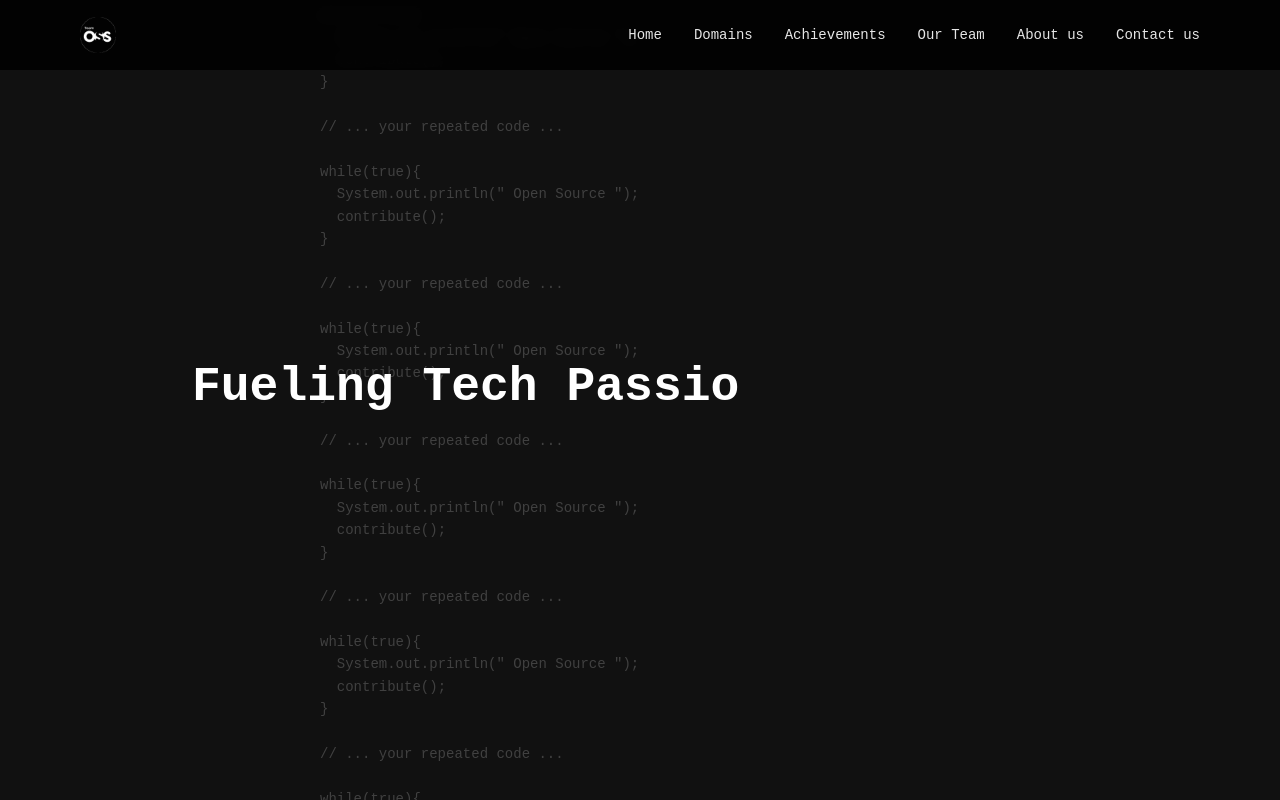
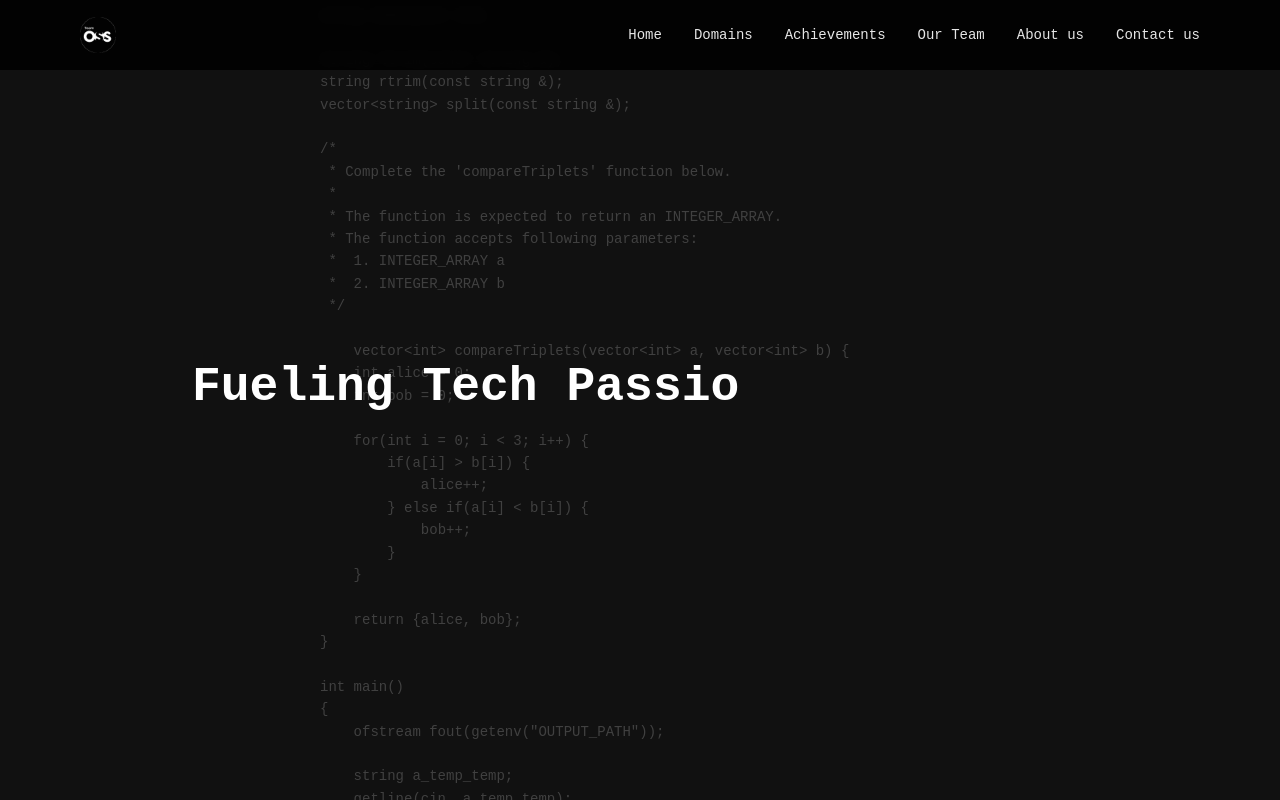
Before and after one commit to pratyush07-hub/osswebsite26, a React (Vite) app in the folder React-practice/: page / in a window 1280 px wide. Built offline with nearby package versions, Linux system fonts and the light colour scheme.

Commit message:
Added background code

```diff
--- a/React-practice/src/components/Hero.jsx
+++ b/React-practice/src/components/Hero.jsx
@@ -48,7 +48,122 @@ while(true){
   contribute();
 }
 
-// ... your repeated code ...
+#include <bits/stdc++.h>
+
+using namespace std;
+
+string ltrim(const string &);
+string rtrim(const string &);
+vector<string> split(const string &);
+
+/*
+ * Complete the 'compareTriplets' function below.
+ *
+ * The function is expected to return an INTEGER_ARRAY.
+ * The function accepts following parameters:
+ *  1. INTEGER_ARRAY a
+ *  2. INTEGER_ARRAY b
+ */
+
+    vector<int> compareTriplets(vector<int> a, vector<int> b) {
+    int alice = 0;
+    int bob = 0;
+
+    for(int i = 0; i < 3; i++) {
+        if(a[i] > b[i]) {
+            alice++;
+        } else if(a[i] < b[i]) {
+            bob++;
+        }
+    }
+
+    return {alice, bob};
+}
+
+int main()
+{
+    ofstream fout(getenv("OUTPUT_PATH"));
+
+    string a_temp_temp;
+    getline(cin, a_temp_temp);
+
+    vector<string> a_temp = split(rtrim(a_temp_temp));
+
+    vector<int> a(3);
+
+    for (int i = 0; i < 3; i++) {
+        int a_item = stoi(a_temp[i]);
+
+        a[i] = a_item;
+    }
+
+    string b_temp_temp;
+    getline(cin, b_temp_temp);
+
+    vector<string> b_temp = split(rtrim(b_temp_temp));
+
+    vector<int> b(3);
+
+    for (int i = 0; i < 3; i++) {
+        int b_item = stoi(b_temp[i]);
+
+        b[i] = b_item;
+    }
+
+    vector<int> result = compareTriplets(a, b);
+
+    for (size_t i = 0; i < result.size(); i++) {
+        fout << result[i];
+
+        if (i != result.size() - 1) {
+            fout << " ";
+        }
+    }
+
+    fout << "\n";
+
+    fout.close();
+
+    return 0;
+}
+
+string ltrim(const string &str) {
+    string s(str);
+
+    s.erase(
+        s.begin(),
+        find_if(s.begin(), s.end(), not1(ptr_fun<int, int>(isspace)))
+    );
+
+    return s;
+}
+string rtrim(const string &str) {
+    string s(str);
+
+    s.erase(
+        find_if(s.rbegin(), s.rend(), not1(ptr_fun<int, int>(isspace))).base(),
+        s.end()
+    );
+
+    return s;
+}
+vector<string> split(const string &str) {
+    vector<string> tokens;
+
+    string::size_type start = 0;
+    string::size_type end = 0;
+
+    while ((end = str.find(" ", start)) != string::npos) {
+        tokens.push_back(str.substr(start, end - start));
+
+        start = end + 1;
+    }
+
+    tokens.push_back(str.substr(start));
+
+    return tokens;
+}
+
 `.repeat(20)}
         </pre>
       </div>
```
